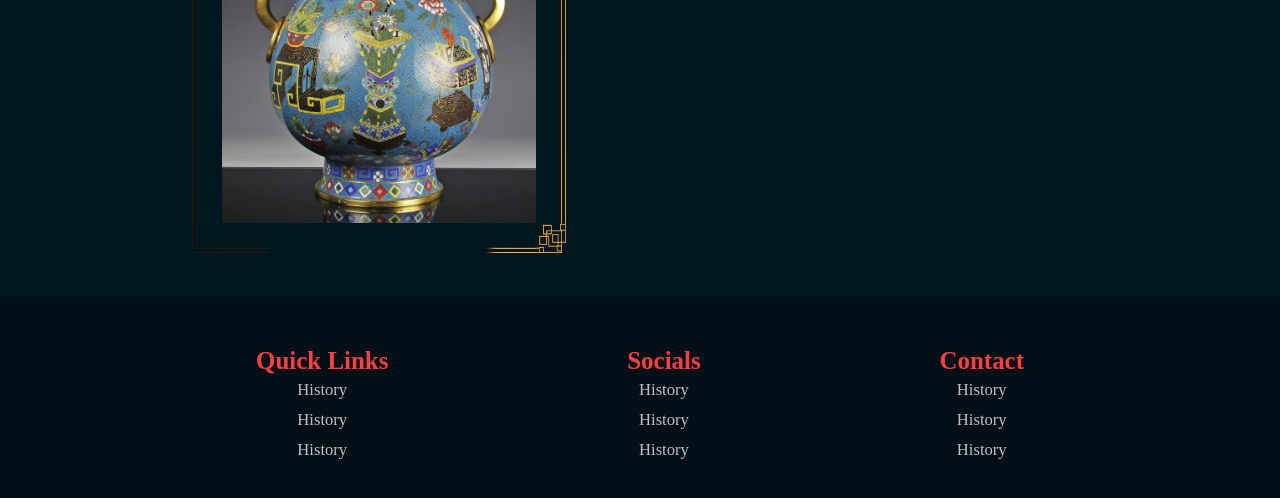
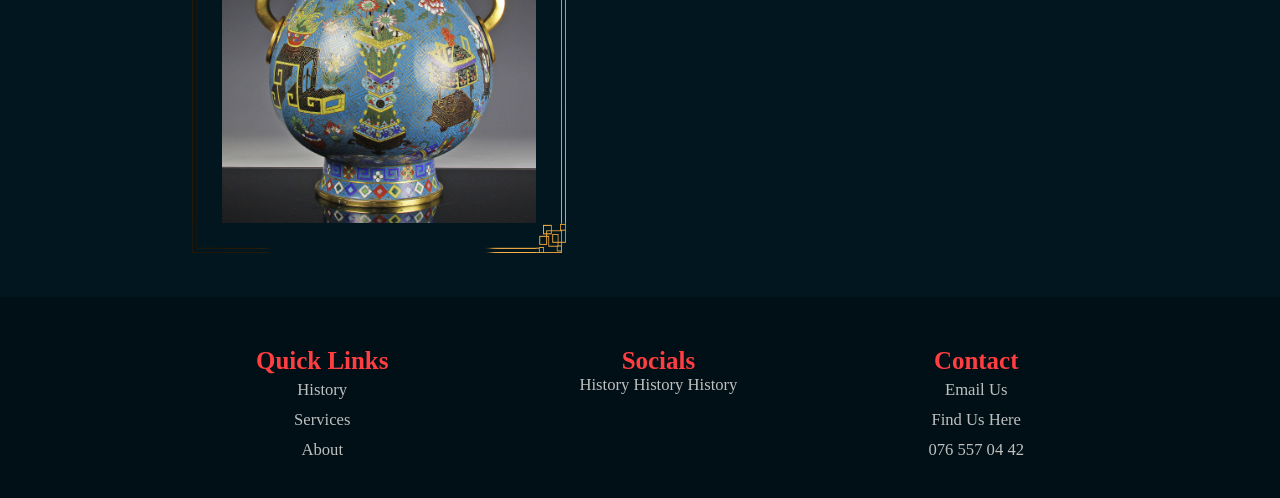
Before and after one commit to 5ih4n/web1komplettering, a plain HTML site: page index.html in a window 1280 px wide. Shown: the part 478-976 px from the top of the page. Drawn offline with Linux system fonts and the light colour scheme.

Commit message:
Small footer updates

```diff
--- a/index.html
+++ b/index.html
@@ -38,23 +38,26 @@
     </div>
 
     <footer>
-        <div class="col-1 col">
+        <div class="col">
             <h2>Quick Links</h2>
             <a href="#">History</a>
-            <a href="#">History</a>
-            <a href="#">History</a>
+            <a href="#">Services</a>
+            <a href="#">About</a>
         </div>
-        <div class="col-2 col">
+        <div class="col">
             <h2>Socials</h2>
-            <a href="#">History</a>
-            <a href="#">History</a>
-            <a href="#">History</a>
+            <div class="col-2">
+                <a href="#">History</a>
+                <a href="#">History</a>
+                <a href="#">History</a>
+            </div>
+
         </div>
-        <div class="col-3 col">
+        <div class="col">
             <h2>Contact</h2>
-            <a href="#">History</a>
-            <a href="#">History</a>
-            <a href="#">History</a>
+            <a href="mailto:sihanli2005@gmail.com">Email Us</a>
+            <a href="https://www.google.com/maps?q=google+maps+kulbanan+13&source=lmns&entry=mt&bih=955&biw=1920&client=firefox-b-d&hl=en&sa=X&ved=2ahUKEwjd46vh7_z9AhVPzioKHStNA1kQ_AUoAXoECAEQAQ">Find Us Here</a>
+            <a href="tel:+46 0765570442">076 557 04 42</a>
         </div>
     </footer>
 </body>
--- a/styles.css
+++ b/styles.css
@@ -107,8 +107,6 @@ a{
     margin: 0 auto;
 }
 
-
-
 #lamps img:hover{
     transform: rotate(17deg);
     transform-origin: top;
@@ -177,9 +175,22 @@ footer{
 .col a{
     color: var(--silver);
     margin: 5px 0;
+    transition: 0.2s ease-in-out;
+}
+
+.col a:hover{
+    color: var(--emerald);
 }
 
 h2{
     color: var(--imperial);
     margin: 0;
 }
+
+.col-2{
+    flex-direction: row;
+}
+
+.col-2 h2{
+    width: 100%;
+}
```
Also changed, not shown: images/Screenshot 2023-03-24 214405.png (added).
